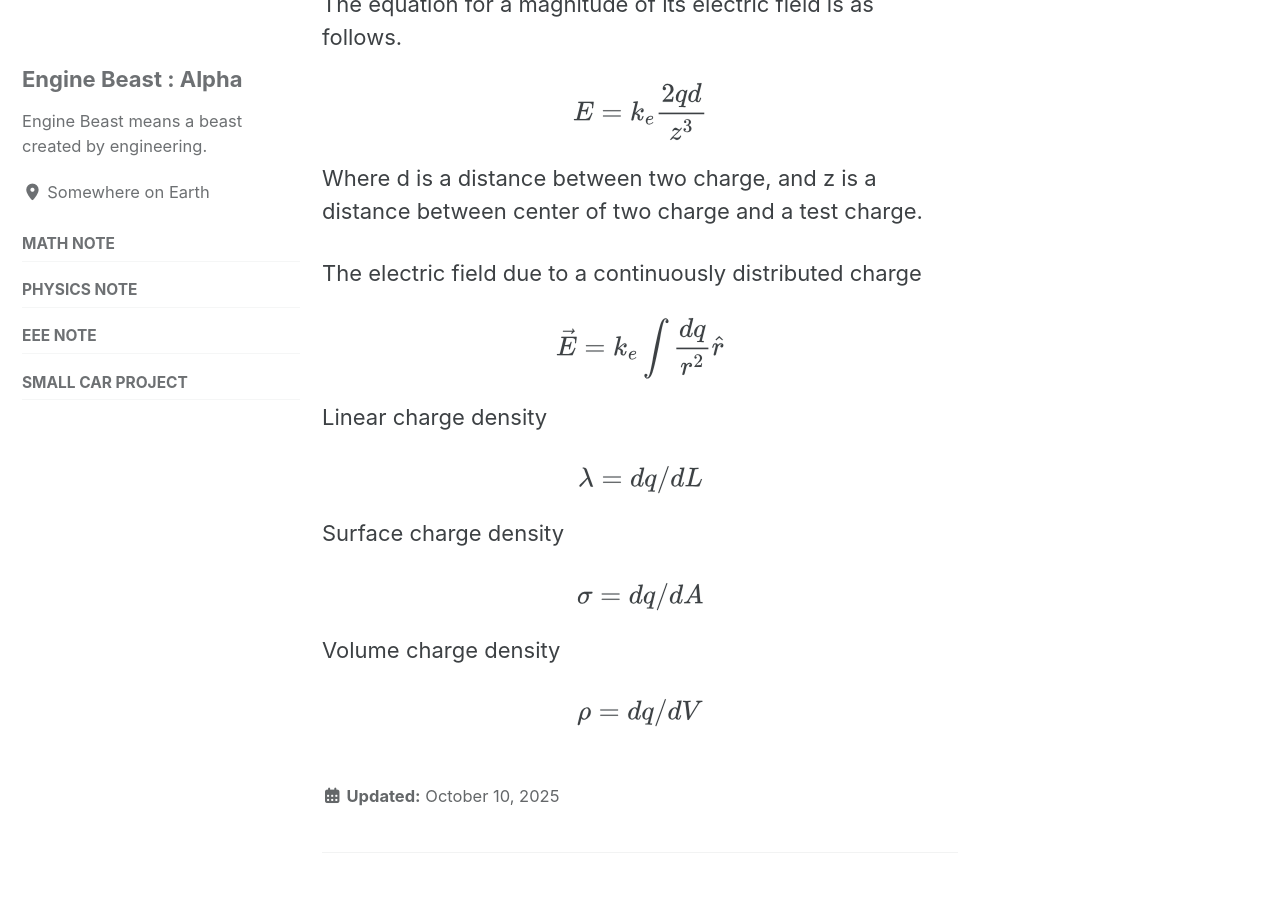
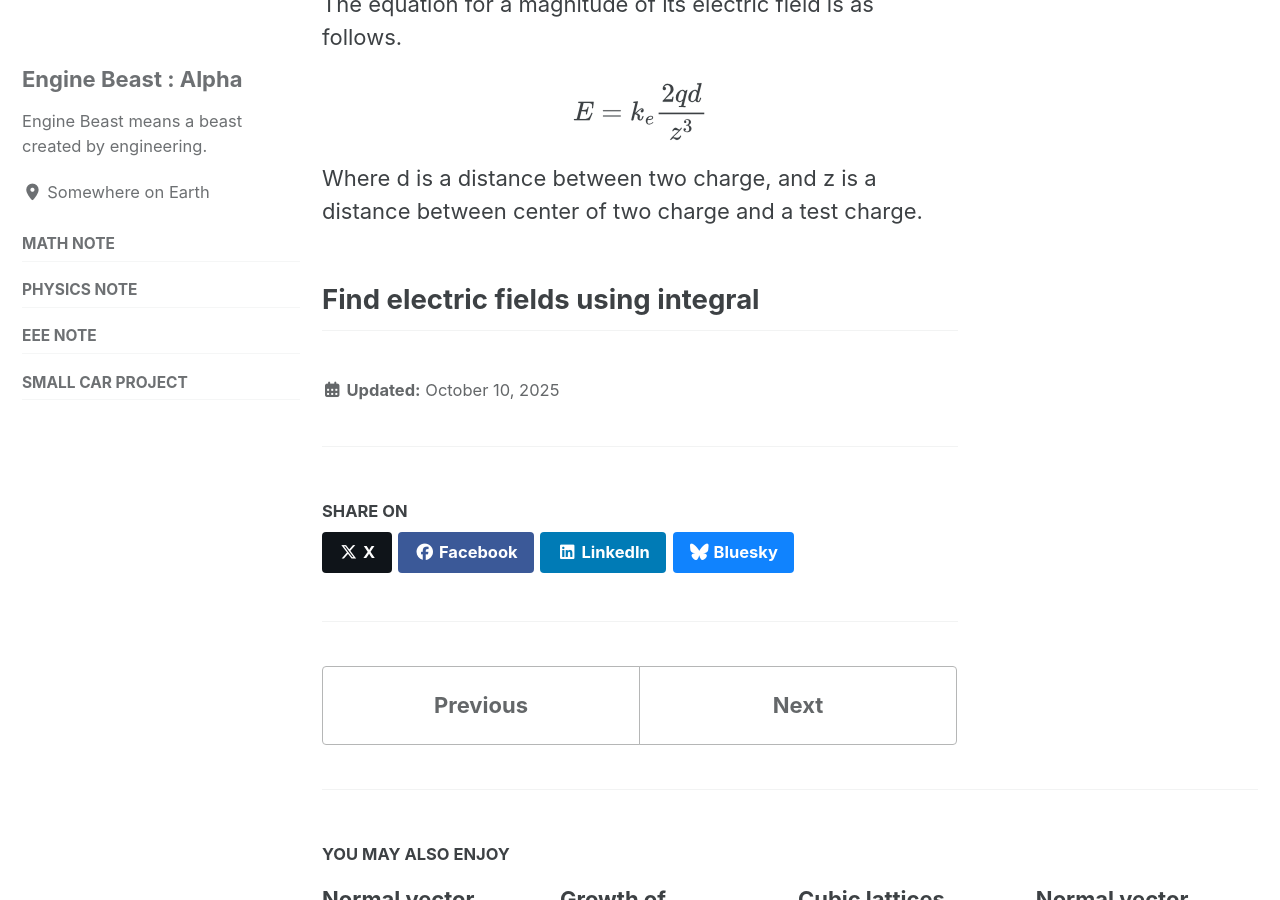
Before and after one commit to enginebeast/enginebeast.github.io, a Jekyll site: the page built from _posts/2025-10-10-electric_fields.md, in a window 1280 px wide and 900 px high, scrolled down 1117 px. Built offline with Jekyll 4.4.1, drawn with Linux system fonts in a browser that asks for light colours; cached includes are drawn as plain includes.

Commit message:
Ready for long way

```diff
--- a/_posts/2025-10-10-electric_fields.md
+++ b/_posts/2025-10-10-electric_fields.md
@@ -31,18 +31,4 @@ $$E = k_e \frac{2qd}{z^3}$$
 
 Where d is a distance between two charge, and z is a distance between center of two charge and a test charge.
 
-The electric field due to a continuously distributed charge
-
-$$\vec{E} = k_e \int \frac{dq}{r^2}\hat{r}$$
-
-Linear charge density
-
-$$\lambda = dq/dL$$
-
-Surface charge density
-
-$$\sigma = dq/dA$$
-
-Volume charge density
-
-$$\rho = dq/dV$$
+## Find electric fields using integral
```
